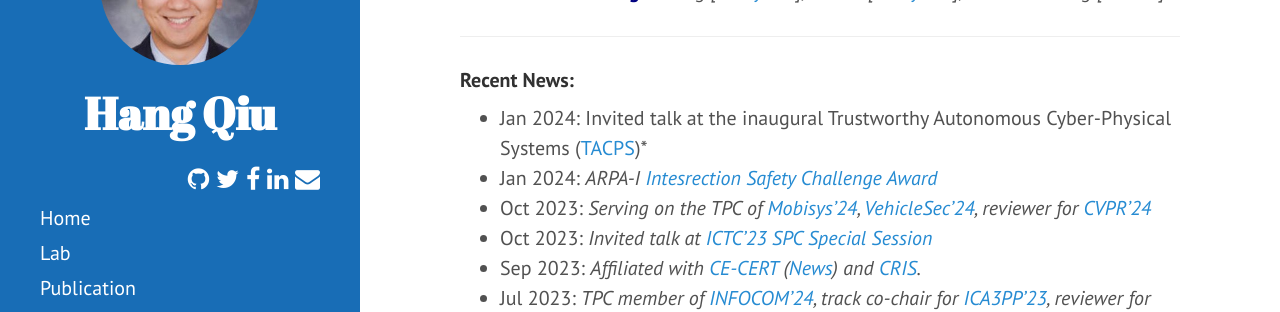
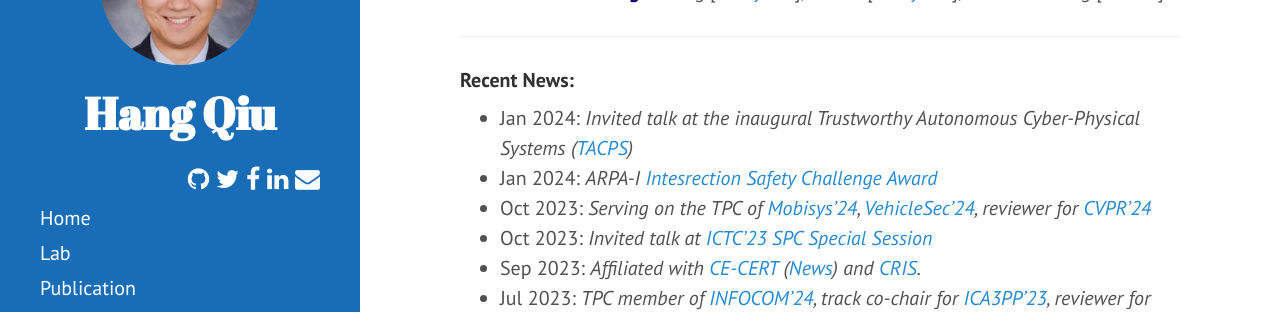
Before and after one commit to hangqiu/hangqiu.github.io, a Jekyll site: the page built from index.md, in a window 1280 px wide and 900 px high, scrolled down 1093 px. Shown: the part 155-467 px from the top of the window. Built offline with Jekyll 4.4.1, drawn with Linux system fonts in a browser that asks for light colours; a style sheet for code colours, icons or effects is not loaded.

```diff
--- a/index.md
+++ b/index.md
@@ -36,7 +36,7 @@ We are hiring *three* PhDs this cycle, from both **ECE** and **CSE** department,
 
 #### Recent News:
 
-* Jan 2024: Invited talk at the inaugural Trustworthy Autonomous Cyber-Physical Systems ([TACPS](https://www.tacps.org/))*
+* Jan 2024: *Invited talk at the inaugural Trustworthy Autonomous Cyber-Physical Systems ([TACPS](https://www.tacps.org/))*
 * Jan 2024: *ARPA-I [Intesrection Safety Challenge Award](https://www.transportation.gov/briefing-room/us-dot-announces-winners-intersection-safety-challenge)*
 * Oct 2023: *Serving on the TPC of [Mobisys'24](https://www.sigmobile.org/mobisys/2024/), [VehicleSec'24](https://www.ndss-symposium.org/ndss2024/co-located-events/vehiclesec/), reviewer for [CVPR'24]([https://cvpr.thecvf.com/](https://cvpr.thecvf.com/Conferences/2024))*
 * Oct 2023: *Invited talk at [ICTC'23 SPC Special Session](https://ictc.org/program_special)*
```
